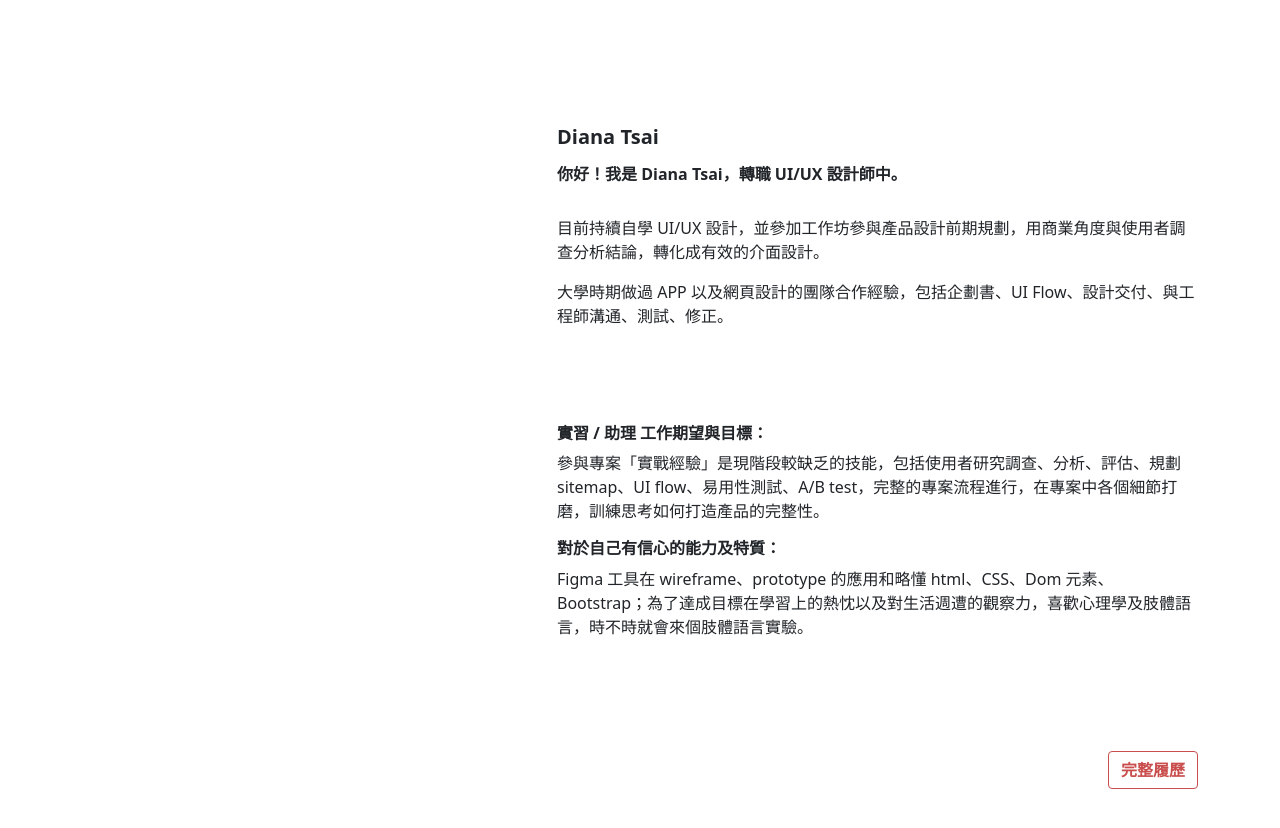
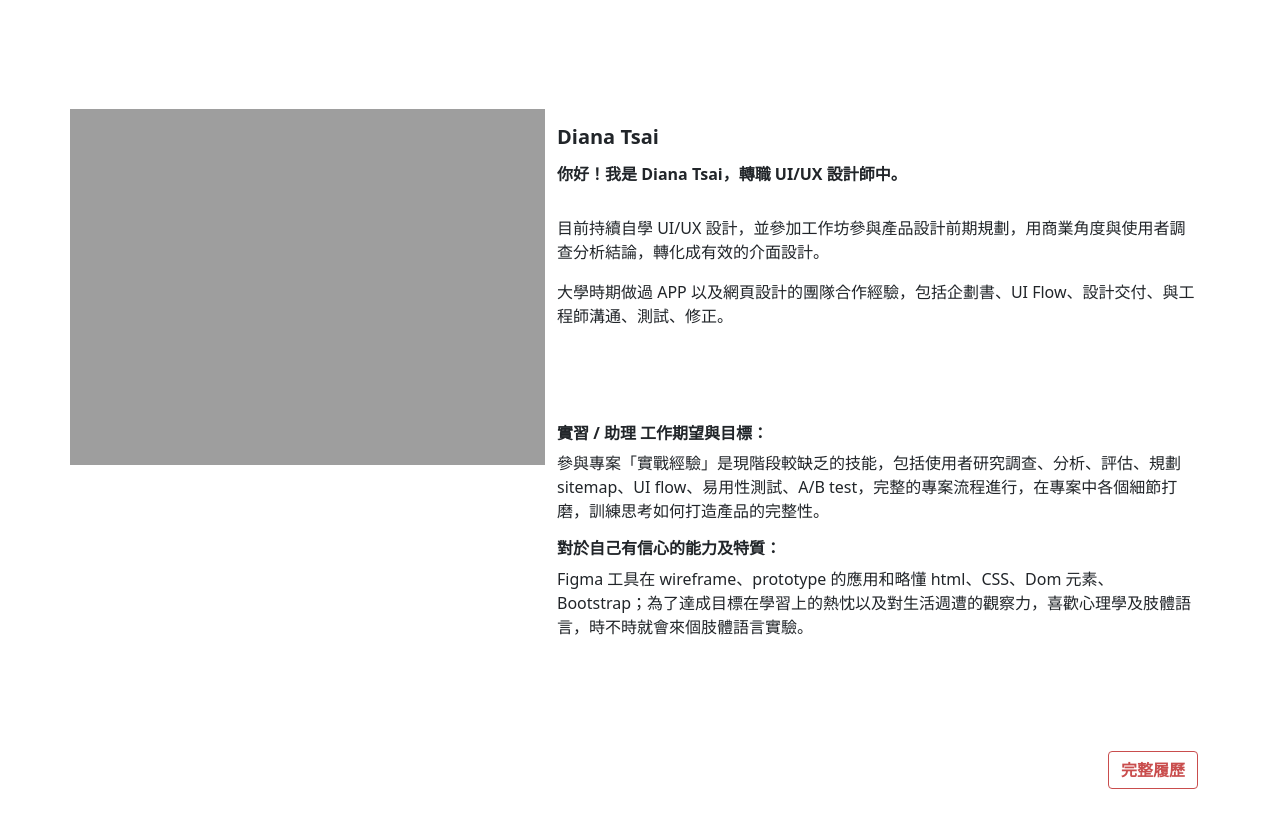
Before and after one commit to TaiwanTaipeiDiana/Dianaresume, a plain HTML site: page index.html in a window 1280 px wide. Shown: the part 70-898 px from the top of the page. Drawn offline with nearby package versions, Linux system fonts and the light colour scheme; the site is published under a folder, as on GitHub Pages, so addresses that start at the root find nothing.

Commit message:
Update index.html

```diff
--- a/index.html
+++ b/index.html
@@ -69,7 +69,7 @@
 <div class="container">
   <div class="row mt-7">
     <div class="col-xl-5 g-0 " >
-      <img src="/pic/sy.png" alt="" class="w-100 " >
+      <img src="pic/sy.png" alt="" class="w-100 " >
     </div>
     <div class="col-xl-7 d-flex gy-2">
       <div>
```
